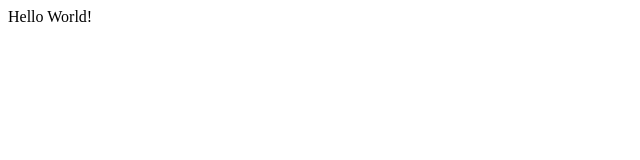
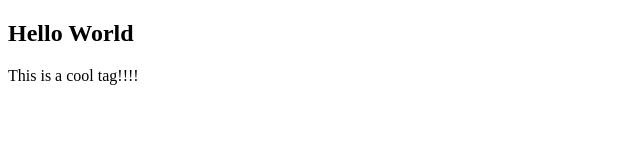
Before and after one commit to MarkOhnsman-zz/day1, a plain HTML site: page index.html in a window 1280 px wide. Shown: the whole page, without its empty margins (0-640 px from the left). Drawn offline with Linux system fonts and the light colour scheme.

Commit message:
a cool new tag

```diff
--- a/index.html
+++ b/index.html
@@ -7,6 +7,17 @@
     <title>Document</title>
 </head>
 <body>
-     Hello World!
+    <div class="greeting">
+        <div id="my-id">
+            <h2>Hello World</h2>
+            <p>This is a cool tag!!!!</p>
+            <img src="" alt="">
+        </div>
+    </div>
+
+    <div class="new-class">
+
+    </div>
+
 </body>
 </html>
```
